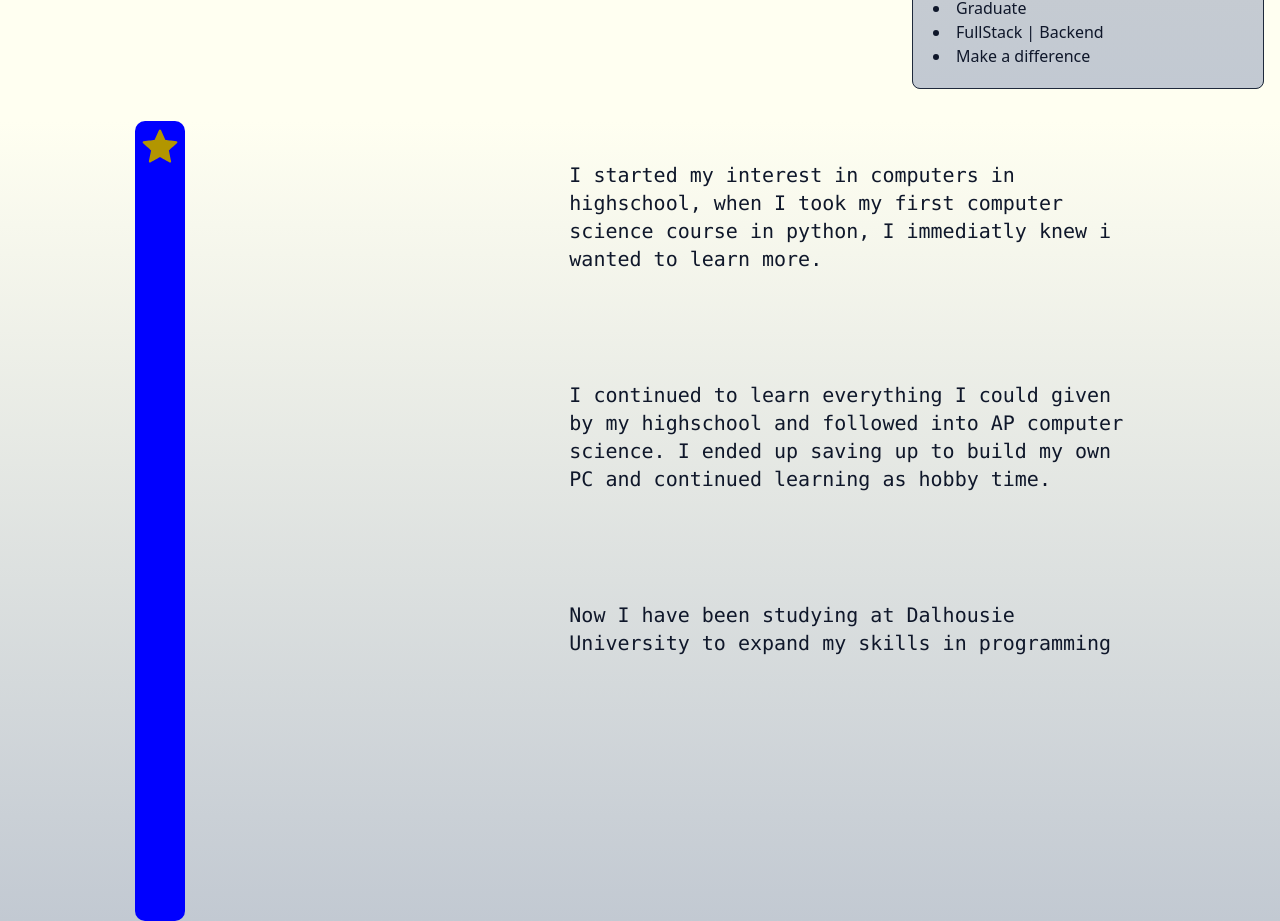
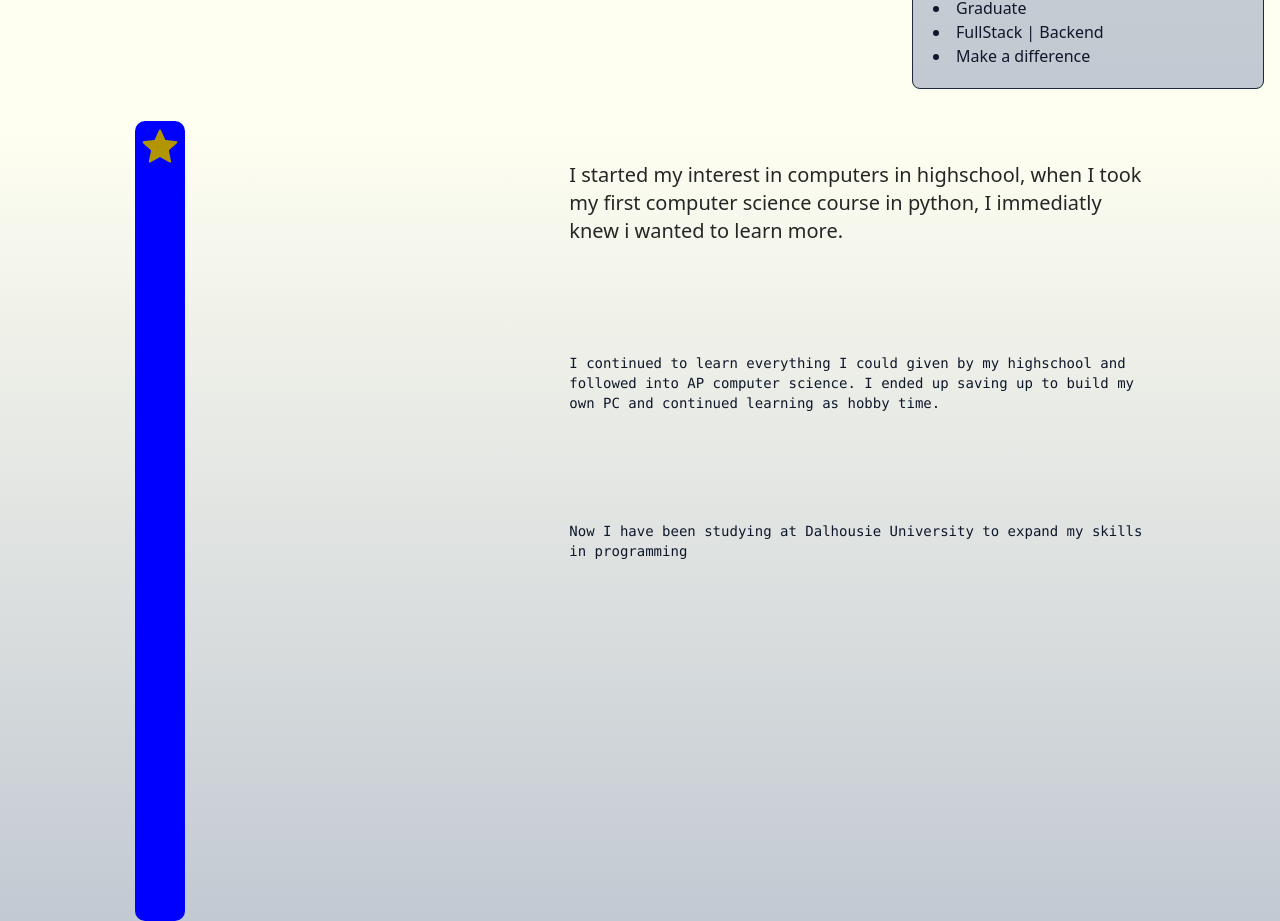
Before and after one commit to nicklparent/portfolio, a React (Create React App) app: page / in a window 1280 px wide. Shown: the part 700-1621 px from the top of the page. Built offline with nearby package versions, Linux system fonts and the light colour scheme.

Commit message:
About progress

```diff
--- a/src/App.tsx
+++ b/src/App.tsx
@@ -8,11 +8,11 @@ export function App(){
     return (
         <>
         <div className='dark:bg-light bg-dark'>
-            <div className='sticky top-0 z-50'>
-                <Header />
-            </div>
             {/* landing zone */}
             <div className='flex flex-col'>
+                <div className='sticky top-0 z-50'>
+                    <Header />
+                </div>
                 <div id='home' className='flex flex-row'>
                     <Home />
                     <Card />
--- a/src/components/Card.tsx
+++ b/src/components/Card.tsx
@@ -1,6 +1,6 @@
 import React from "react";
 import portrait from '../assets/images';
-import { ImageSlider } from "./ImageSlider";
+import { ImageSlider } from "../assets/ImageSlider";
 
 export function Card(){
     return (
--- a/src/components/sections/about.tsx
+++ b/src/components/sections/about.tsx
@@ -1,6 +1,6 @@
 import React, { useEffect, useState } from "react";
 import { Star } from "../../assets/star";
-import '../../assets/css/glow.css'
+import '../../assets/css/about.css'
 
 export function About(){
 
@@ -12,23 +12,40 @@ export function About(){
 
     const [roadPos, setRoadPos] = useState(0);
 
+    const messages = [
+        "I started my interest in computers in highschool, when I took my first computer science course in python, I immediatly knew i wanted to learn more.",
+        "I continued to learn everything I could given by my highschool and followed into AP computer science. I ended up saving up to build my own PC and continued learning as hobby time.",
+        "Now I have been studying at Dalhousie University to expand my skills in programming",
+    ]
+    const nonFocusMessage = "text-sm";
+    const FocusMessage = "dark:text-neutral-800 text-neutral-200 font-sans text-xl";
+    const [messageId, setMessage] = useState(0);
     useEffect(() => {
         const handleScroll = () => {
-            setRoadPos(window.scrollY);
-
             if (window.scrollY > pathStart && window.scrollY < pathEnd){
                 setRoadPos(window.scrollY - pathStart);
             } else if (window.scrollY < pathStart){
                 setRoadPos(0);
             } else {
-                setRoadPos(pathStart + starSize);
+                setRoadPos(pathEnd - pathStart + starSize);
             }
         }
-
         window.addEventListener('scroll', handleScroll);
     }, []);
 
+    useEffect(() => {
+        const handleMessageScroll = () => {
+
+            if (window.scrollY >= 500 && window.scrollY < 800) {
+                setMessage(Math.floor((window.scrollY - 500) / 100));
+            }
+
+        };
+
+        window.addEventListener('scroll', handleMessageScroll);
+    }, [])
     return(
+
         <div className="flex justify-evenly bg-gradient-to-b from-dark to-darkStart dark:from-light dark:to-lightEnd ">
             {/* Star Path */}
             <div className="relative">
@@ -42,16 +59,13 @@ export function About(){
             </div>
             {/* Text content */}
             <div className="*:max-w-xl *:my-10 font-mono text-xl">
-                <p>I started my interest in computers in highschool, when I took my first computer science course in python,
-                    I immediatly knew i wanted to learn more.
-                </p>
-                <br />
-                <p>I continued to learn everything I could given by my highschool and followed into AP computer science.
-                I ended up saving up to build my own PC and continued learning as hobby time.
-                </p>
-                <br />
-                <p >Now I have been studying at Dalhousie University to expand my skills in programming</p>
-                <br />
+                {messages.map((curr, index) => (
+                    <React.Fragment key={index}>
+                        <p className={index === messageId ? FocusMessage : nonFocusMessage}>{curr}</p>
+                        {/* <p style={{ display: messageId === index ? 'block' : 'none' }}>{curr}</p> */}
+                        <br />
+                    </React.Fragment>
+                ))}
             </div>
         </div>
     );
```
Also changed, not shown: src/assets/ImageSlider.tsx (renamed from src/components/ImageSlider.tsx), src/assets/css/about.css (renamed from src/assets/css/glow.css), src/components/sections/Projects.tsx (line endings or trailing spaces).
